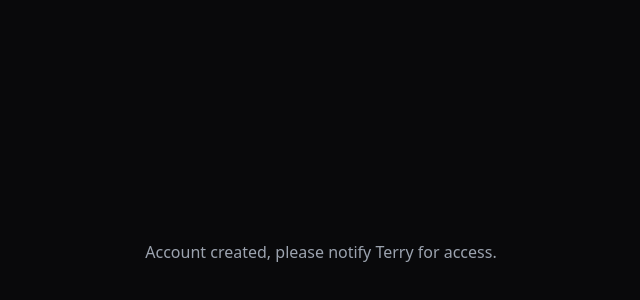
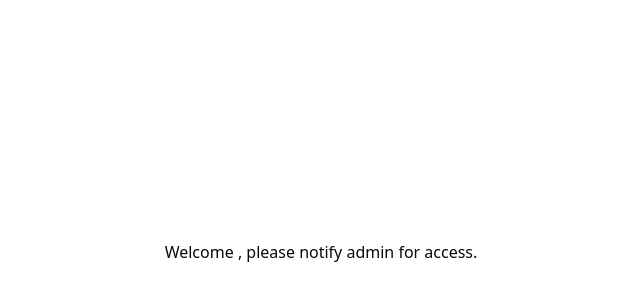
Before and after one commit to terrytay/XXX, a Next.js app: page /verify in a window 1280 px wide. Shown: the part 148-448 px from the top of the page, without its empty margins (319-959 px from the left). Built offline with nearby package versions, Linux system fonts and the light colour scheme; no server answers; the database is empty.

Commit message:
ability to toggle theme

```diff
--- /dev/null
+++ b/app/action.ts
@@ -0,0 +1,22 @@
+import { createClient } from "@/utils/supabase/server";
+import { redirect } from "next/navigation";
+
+export const toggleTheme = async (formData: FormData) => {
+  "use server";
+
+  const supabase = createClient();
+
+  const toSet = formData.get("switch") === "on" ? false : true;
+  const id = formData.get("id");
+  console.log(id);
+  if (id != "") {
+    await supabase
+      .from("agents")
+      .update({
+        dark: toSet,
+      })
+      .eq("agent_id", id);
+
+    return redirect("/");
+  }
+};
--- a/app/layout.tsx
+++ b/app/layout.tsx
@@ -2,6 +2,7 @@ import { GeistSans } from "geist/font/sans";
 import "./globals.css";
 import Footer from "@/components/Footer";
 import LayoutWrapper from "@/components/LayoutWrapper";
+import { createClient } from "@/utils/supabase/server";
 
 const defaultUrl = process.env.VERCEL_URL
   ? `https://${process.env.VERCEL_URL}`
@@ -13,13 +14,26 @@ export const metadata = {
   description: "Client Investment Tracker",
 };
 
-export default function RootLayout({
+export default async function RootLayout({
   children,
 }: {
   children: React.ReactNode;
 }) {
+  const supabase = createClient();
+
+  const {
+    data: { user },
+  } = await supabase.auth.getUser();
+
+  const { data, error } = await supabase
+    .from("agents")
+    .select()
+    .eq("agent_id", user?.id);
   return (
-    <html lang="en" className="scrollbar-hide dark">
+    <html
+      lang="en"
+      className={`scrollbar-hide ${data?.at(0)?.dark ? "dark" : ""}`}
+    >
       <body className="">
         <main className="min-h-screen flex flex-col items-center">
           <LayoutWrapper>{children}</LayoutWrapper>
--- a/app/verify/page.tsx
+++ b/app/verify/page.tsx
@@ -1,10 +1,17 @@
+import { createClient } from "@/utils/supabase/server";
 import React from "react";
 
-const Verify = () => {
+const Verify = async () => {
+  const supabase = createClient();
+
+  const {
+    data: { user },
+  } = await supabase.auth.getUser();
   return (
     <section className="flex min-h-screen justify-center items-center">
-      <div className="text-gray-400">
-        Account created, please notify Terry for access.
+      <div className="">
+        Welcome {user?.user_metadata.name.split(" ")[0]}, please notify admin
+        for access.
       </div>
     </section>
   );
--- a/components/AuthButton.tsx
+++ b/components/AuthButton.tsx
@@ -2,6 +2,9 @@ import { signOut } from "@/app/auth/action";
 import { createClient } from "@/utils/supabase/server";
 import Link from "next/link";
 import { Button } from "./ui/button";
+
+import { toggleTheme } from "@/app/action";
+import ToggleThemeComponent from "./ui/toggleThemeComponent";
 
 export default async function AuthButton() {
   const supabase = createClient();
@@ -10,10 +13,23 @@ export default async function AuthButton() {
     data: { user },
   } = await supabase.auth.getUser();
 
+  const { data, error } = await supabase
+    .from("agents")
+    .select()
+    .eq("agent_id", user?.id);
+
+  const dark: boolean = data?.at(0).dark || false;
+
   return (
     <div className="flex items-center gap-4">
       <Link href="/">Home</Link>
       <Link href={`/guide/${user?.id}`}>Guide</Link>
+      <ToggleThemeComponent
+        dark={dark}
+        toggleTheme={toggleTheme}
+        id={user?.id || ""}
+      />
+
       <form action={signOut}>
         <Button size="sm">Logout</Button>
       </form>
--- /dev/null
+++ b/components/ui/switch.tsx
@@ -0,0 +1,29 @@
+"use client"
+
+import * as React from "react"
+import * as SwitchPrimitives from "@radix-ui/react-switch"
+
+import { cn } from "@/lib/utils"
+
+const Switch = React.forwardRef<
+  React.ElementRef<typeof SwitchPrimitives.Root>,
+  React.ComponentPropsWithoutRef<typeof SwitchPrimitives.Root>
+>(({ className, ...props }, ref) => (
+  <SwitchPrimitives.Root
+    className={cn(
+      "peer inline-flex h-6 w-11 shrink-0 cursor-pointer items-center rounded-full border-2 border-transparent transition-colors focus-visible:outline-none focus-visible:ring-2 focus-visible:ring-ring focus-visible:ring-offset-2 focus-visible:ring-offset-background disabled:cursor-not-allowed disabled:opacity-50 data-[state=checked]:bg-primary data-[state=unchecked]:bg-input",
+      className
+    )}
+    {...props}
+    ref={ref}
+  >
+    <SwitchPrimitives.Thumb
+      className={cn(
+        "pointer-events-none block h-5 w-5 rounded-full bg-background shadow-lg ring-0 transition-transform data-[state=checked]:translate-x-5 data-[state=unchecked]:translate-x-0"
+      )}
+    />
+  </SwitchPrimitives.Root>
+))
+Switch.displayName = SwitchPrimitives.Root.displayName
+
+export { Switch }
--- /dev/null
+++ b/components/ui/toggleThemeComponent.tsx
@@ -0,0 +1,23 @@
+"use client";
+import { Moon } from "lucide-react";
+import { Switch } from "./switch";
+
+const ToggleThemeComponent = ({
+  dark,
+  id,
+  toggleTheme,
+}: {
+  dark: boolean;
+  id: string;
+  toggleTheme: (formData: FormData) => void;
+}) => {
+  return (
+    <form className="flex items-center space-x-2" action={toggleTheme}>
+      <input type="hidden" value={id} name="id" />
+      <Switch id="airplane-mode" checked={dark} name="switch" type="submit" />
+      <Moon size={"1rem"} />
+    </form>
+  );
+};
+
+export default ToggleThemeComponent;
--- a/package.json
+++ b/package.json
@@ -16,6 +16,7 @@
     "@radix-ui/react-progress": "^1.1.0",
     "@radix-ui/react-scroll-area": "^1.1.0",
     "@radix-ui/react-slot": "^1.1.0",
+    "@radix-ui/react-switch": "^1.1.0",
     "@radix-ui/react-toggle": "^1.1.0",
     "@supabase/ssr": "latest",
     "@supabase/supabase-js": "latest",
```
Also changed, not shown: 1 other file (tests, documents, lock files or other folders).
